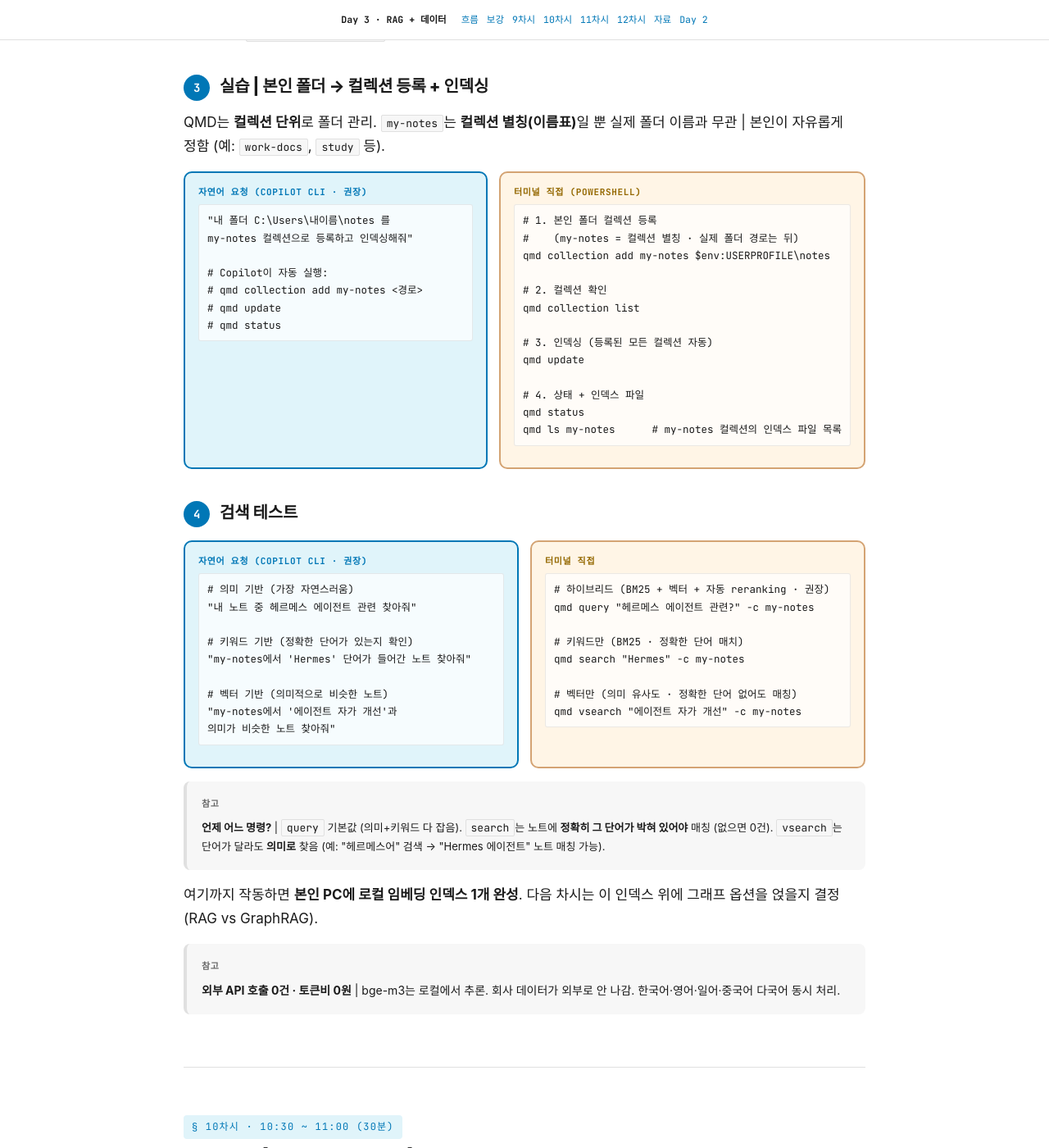
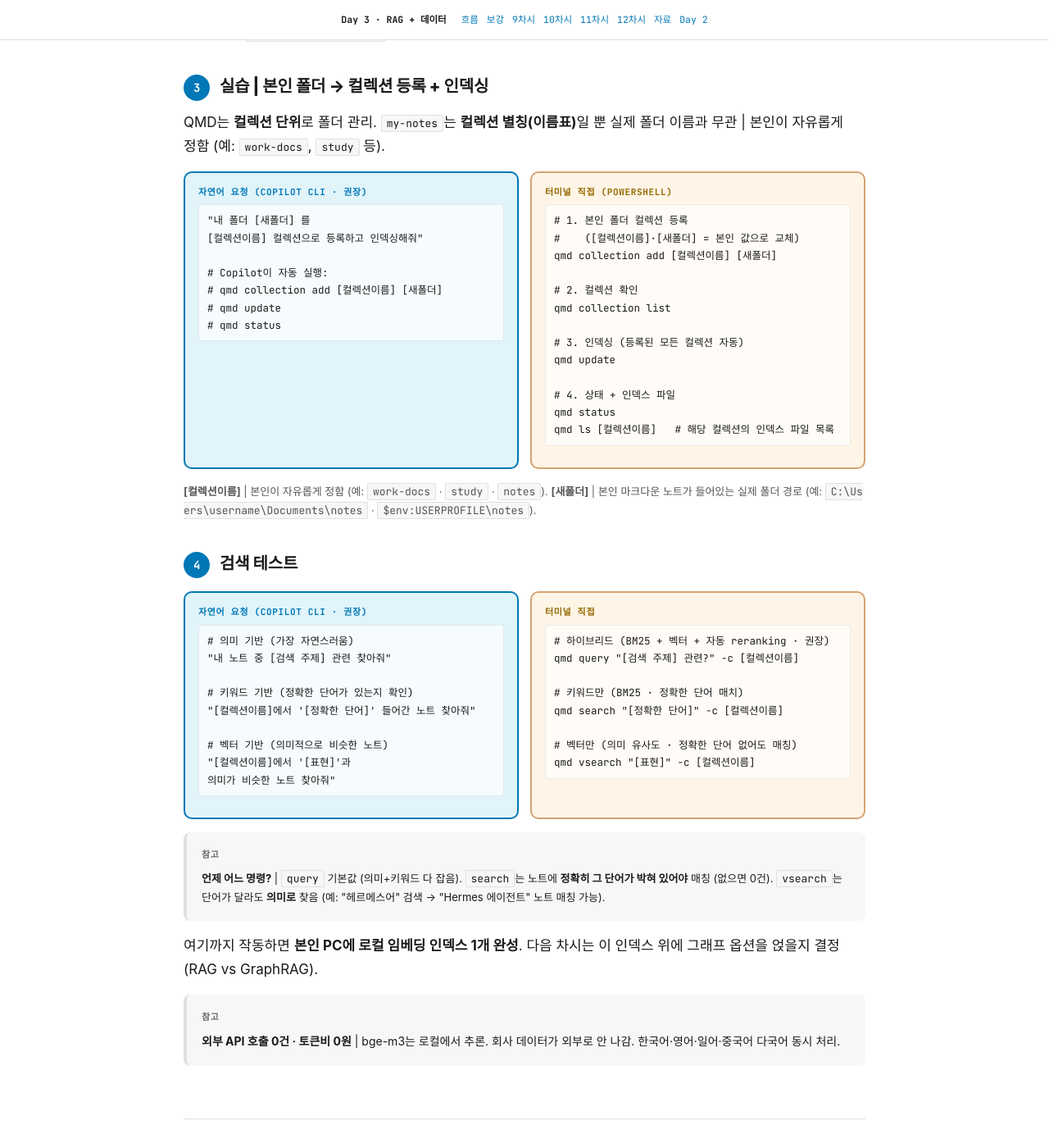
Before and after one commit to daniel8824-del/rag-day3, a Jekyll site: the page docs/index.html, which Jekyll copies as it is, in a window 1280 px wide and 1400 px high, scrolled down 10561 px. Shown: the whole window at 82% size. Built offline with Jekyll 4.4.1, drawn with Linux system fonts in a browser that asks for light colours; some web fonts are replaced.

Commit message:
9차시 §3·§4 placeholder 통일 [컬렉션이름]·[새폴더]·[검색 주제] (학습자 교체 지점 명확화)

```diff
--- a/docs/index.html
+++ b/docs/index.html
@@ -973,19 +973,19 @@ qmd --help</pre>
   <div class="dual-track">
     <div class="track instr">
       <div class="track-h">자연어 요청 (Copilot CLI · 권장)</div>
-      <pre>"내 폴더 C:\Users\내이름\notes 를
-my-notes 컬렉션으로 등록하고 인덱싱해줘"
+      <pre>"내 폴더 [새폴더] 를
+[컬렉션이름] 컬렉션으로 등록하고 인덱싱해줘"
 
 # Copilot이 자동 실행:
-# qmd collection add my-notes <경로>
+# qmd collection add [컬렉션이름] [새폴더]
 # qmd update
 # qmd status</pre>
     </div>
     <div class="track stu">
       <div class="track-h">터미널 직접 (PowerShell)</div>
       <pre># 1. 본인 폴더 컬렉션 등록
-#    (my-notes = 컬렉션 별칭 · 실제 폴더 경로는 뒤)
-qmd collection add my-notes $env:USERPROFILE\notes
+#    ([컬렉션이름]·[새폴더] = 본인 값으로 교체)
+qmd collection add [컬렉션이름] [새폴더]
 
 # 2. 컬렉션 확인
 qmd collection list
@@ -995,9 +995,11 @@ qmd update
 
 # 4. 상태 + 인덱스 파일
 qmd status
-qmd ls my-notes      # my-notes 컬렉션의 인덱스 파일 목록</pre>
+qmd ls [컬렉션이름]   # 해당 컬렉션의 인덱스 파일 목록</pre>
     </div>
   </div>
+
+  <p style="font-size:13px;color:#555;"><strong>[컬렉션이름]</strong> | 본인이 자유롭게 정함 (예: <code class="inline">work-docs</code> · <code class="inline">study</code> · <code class="inline">notes</code>). <strong>[새폴더]</strong> | 본인 마크다운 노트가 들어있는 실제 폴더 경로 (예: <code class="inline">C:\Users\username\Documents\notes</code> · <code class="inline">$env:USERPROFILE\notes</code>).</p>
 
   <h3><span class="step-num">4</span>검색 테스트</h3>
 
@@ -1005,25 +1007,25 @@ qmd ls my-notes      # my-notes 컬렉션의 인덱스 파일 목록</pre>
     <div class="track instr">
       <div class="track-h">자연어 요청 (Copilot CLI · 권장)</div>
       <pre># 의미 기반 (가장 자연스러움)
-"내 노트 중 헤르메스 에이전트 관련 찾아줘"
+"내 노트 중 [검색 주제] 관련 찾아줘"
 
 # 키워드 기반 (정확한 단어가 있는지 확인)
-"my-notes에서 'Hermes' 단어가 들어간 노트 찾아줘"
+"[컬렉션이름]에서 '[정확한 단어]' 들어간 노트 찾아줘"
 
 # 벡터 기반 (의미적으로 비슷한 노트)
-"my-notes에서 '에이전트 자가 개선'과
+"[컬렉션이름]에서 '[표현]'과
 의미가 비슷한 노트 찾아줘"</pre>
     </div>
     <div class="track stu">
       <div class="track-h">터미널 직접</div>
       <pre># 하이브리드 (BM25 + 벡터 + 자동 reranking · 권장)
-qmd query "헤르메스 에이전트 관련?" -c my-notes
+qmd query "[검색 주제] 관련?" -c [컬렉션이름]
 
 # 키워드만 (BM25 · 정확한 단어 매치)
-qmd search "Hermes" -c my-notes
+qmd search "[정확한 단어]" -c [컬렉션이름]
 
 # 벡터만 (의미 유사도 · 정확한 단어 없어도 매칭)
-qmd vsearch "에이전트 자가 개선" -c my-notes</pre>
+qmd vsearch "[표현]" -c [컬렉션이름]</pre>
     </div>
   </div>
 
```
